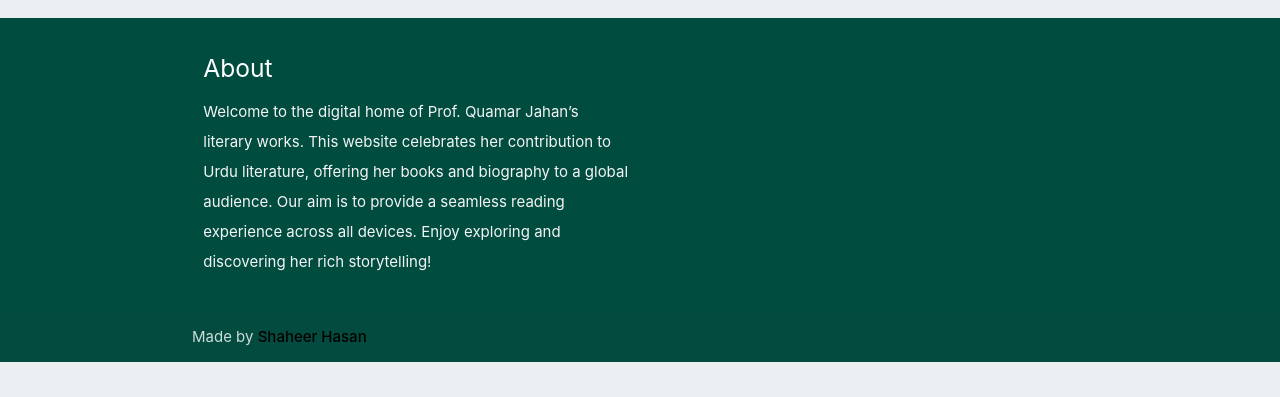
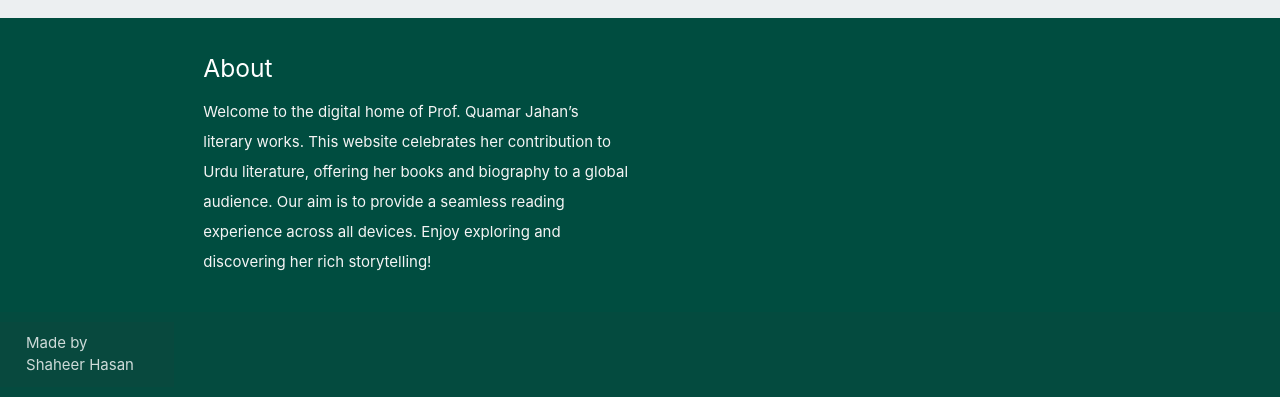
Before and after one commit to Shaheer-rossoneri14/QuamarJahan, a plain HTML site: page story1.html in a window 1280 px wide. Shown: the part 1006-1403 px from the top of the page. Before the commit the page ends 1368 px from the top, so only its background shows below. Drawn offline with nearby package versions, Linux system fonts and the light colour scheme.

Commit message:
Fixed footer

```diff
--- a/story1.html
+++ b/story1.html
@@ -111,8 +111,10 @@
       </div>
     </div>
     <div class="footer-copyright">
-      <div class="container">
-        Made by <a class="black-text text-dark-3"><strong> Shaheer Hasan</strong></a>
+      <div class="footer-copyright">
+        <div class="container">
+          Made by Shaheer Hasan
+        </div>
       </div>
     </div>
   </footer>
```
Also changed, not shown: index.html (+1 -1 lines), stories.html (+1 -1 lines), story2.html (+4 -2 lines).
